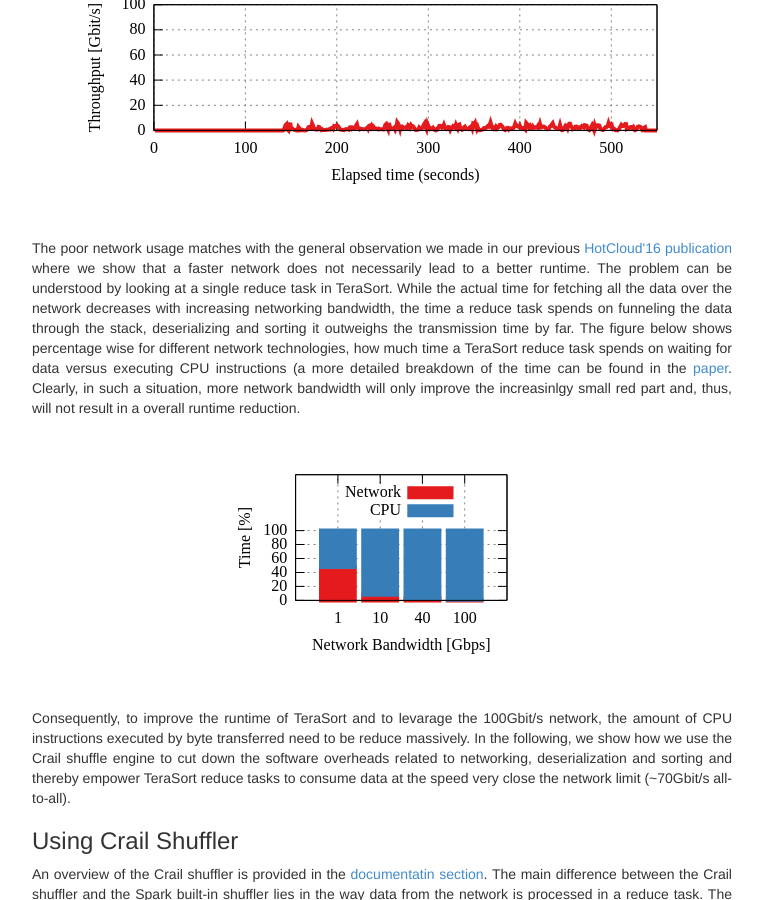
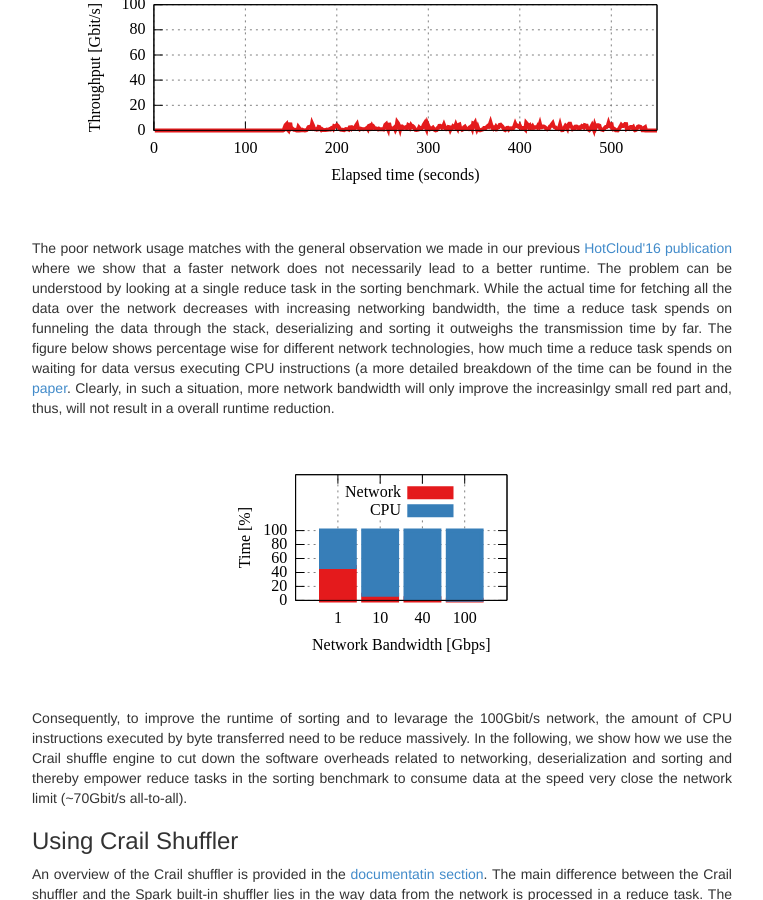
Before and after one commit to apache/incubator-crail-website, a Jekyll site: the page built from _posts/blog/2017-01-1-sorting.md, in a window 1280 px wide and 900 px high, scrolled down 1659 px. Shown: the whole window, without its empty margins (258-1021 px from the left). Built offline with Jekyll 4.4.1, drawn with Linux system fonts in a browser that asks for light colours; comment, search, counter and statistics services are not loaded; some of the changed text lies outside the part shown.

Commit message:
Update 2017-01-1-sorting.md

```diff
--- a/_posts/blog/2017-01-1-sorting.md
+++ b/_posts/blog/2017-01-1-sorting.md
@@ -99,12 +99,11 @@ The specific cluster configuration used for the experiments in this blog:
   * Spark 2.0.0
   * Crail 1.0 (Crail only used during shuffle, input/output is on HDFS)
 
-### Anatomy Spark TeraSort
+### Anatomy Spark Sorting
 
 <div style="text-align: justify">
 <p>
-A Spark sorting job  run consists of two phases. The first phase is a mapping or classification phase - where individual workers
-read their part of the key-value (KV) input data and classify the KV pairs based on their keys. This phase involves only very little networking as the workers run locally on the nodes that host the input HDFS data blocks. During the second so called reduce phase, each worker collects all KV pairs from all workers for a particular key range, de-serializes the data into objects and sorts them. This pipeline runs on all cores in multiple waves of tasks on all the compute nodes. Naturally, the performance of such a pipeline depends upon both the network as well as the CPU performance, which together should dictate the overall job run time.
+A Spark sorting job  run consists of two phases. The first phase is a mapping or classification phase - where individual workers read their part of the key-value (KV) input data and classify the KV pairs based on their keys. This phase involves only very little networking as the workers run locally on the nodes that host the input HDFS data blocks. During the second so called reduce phase, each worker collects all KV pairs from all workers for a particular key range, de-serializes the data into objects and sorts them. This pipeline runs on all cores in multiple waves of tasks on all the compute nodes. Naturally, the performance of such a pipeline depends upon both the network as well as the CPU performance, which together should dictate the overall job run time.
 </p>
 </div>
 
@@ -126,7 +125,7 @@ The first question we are interested in is to what extent Spark can drive the 10
 
 <div style="text-align: justify">
 <p>
-The poor network usage matches with the general observation we made in our previous <a href="http://dl.acm.org/citation.cfm?id=3027062">HotCloud'16 publication</a> where we show that a faster network does not necessarily lead to a better runtime. The problem can be understood by looking at a single reduce task in TeraSort. While the actual time for fetching all the data over the network decreases with increasing networking bandwidth, the time a reduce task spends on funneling the data through the stack, deserializing and sorting it outweighs the transmission time by far. The figure below shows percentage wise for different network technologies, how much time a TeraSort reduce task spends on waiting for data versus executing CPU instructions (a more detailed breakdown of the time can be found in the <a href="http://dl.acm.org/citation.cfm?id=3027062">paper</a>. Clearly, in such a situation, more network bandwidth will only improve the increasinlgy small red part and, thus, will not result in a overall runtime reduction.
+The poor network usage matches with the general observation we made in our previous <a href="http://dl.acm.org/citation.cfm?id=3027062">HotCloud'16 publication</a> where we show that a faster network does not necessarily lead to a better runtime. The problem can be understood by looking at a single reduce task in the sorting benchmark. While the actual time for fetching all the data over the network decreases with increasing networking bandwidth, the time a reduce task spends on funneling the data through the stack, deserializing and sorting it outweighs the transmission time by far. The figure below shows percentage wise for different network technologies, how much time a reduce task spends on waiting for data versus executing CPU instructions (a more detailed breakdown of the time can be found in the <a href="http://dl.acm.org/citation.cfm?id=3027062">paper</a>. Clearly, in such a situation, more network bandwidth will only improve the increasinlgy small red part and, thus, will not result in a overall runtime reduction.
 </p>
 </div>
 
@@ -136,7 +135,7 @@ The poor network usage matches with the general observation we made in our previ
 
 <div style="text-align: justify">
 <p>
-Consequently, to improve the runtime of TeraSort and to levarage the 100Gbit/s network, the amount of CPU instructions executed by byte transferred need to be reduce massively. In the following, we show how we use the Crail shuffle engine to cut down the software overheads related to networking, deserialization and sorting and thereby empower TeraSort reduce tasks to consume data at the speed very close the network limit (~70Gbit/s all-to-all).
+Consequently, to improve the runtime of sorting and to levarage the 100Gbit/s network, the amount of CPU instructions executed by byte transferred need to be reduce massively. In the following, we show how we use the Crail shuffle engine to cut down the software overheads related to networking, deserialization and sorting and thereby empower reduce tasks in the sorting benchmark to consume data at the speed very close the network limit (~70Gbit/s all-to-all).
 </p>
 </div>
 
```
